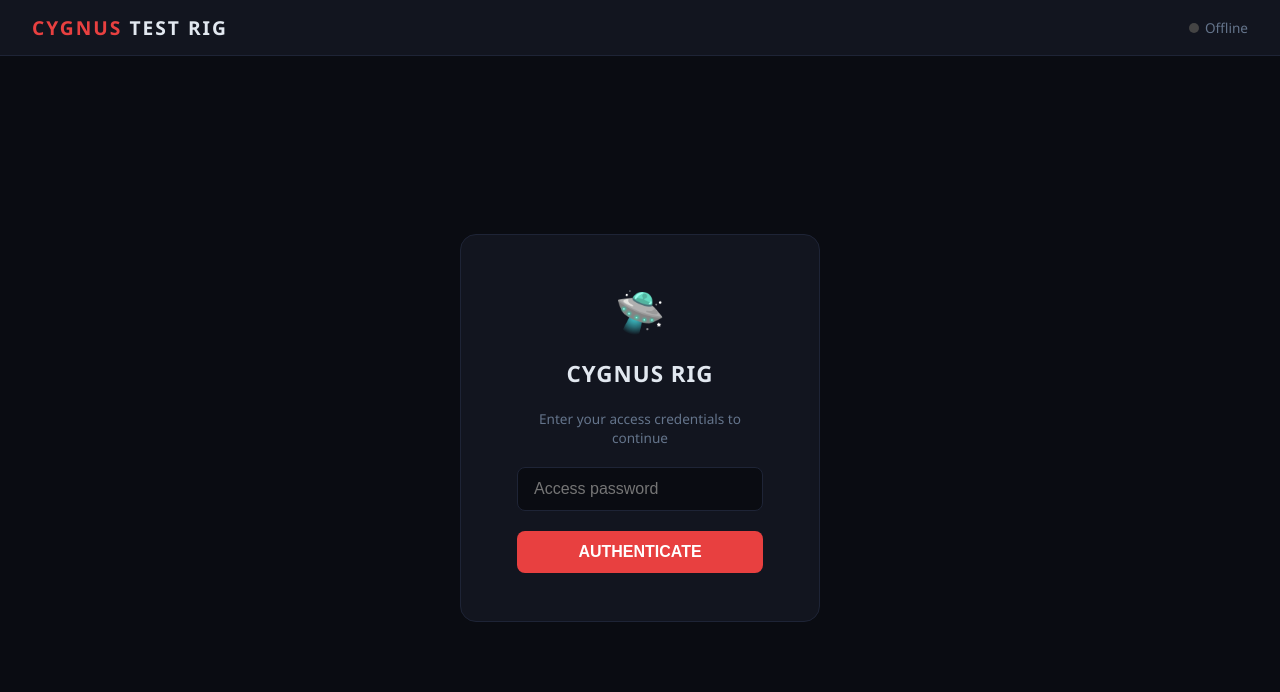
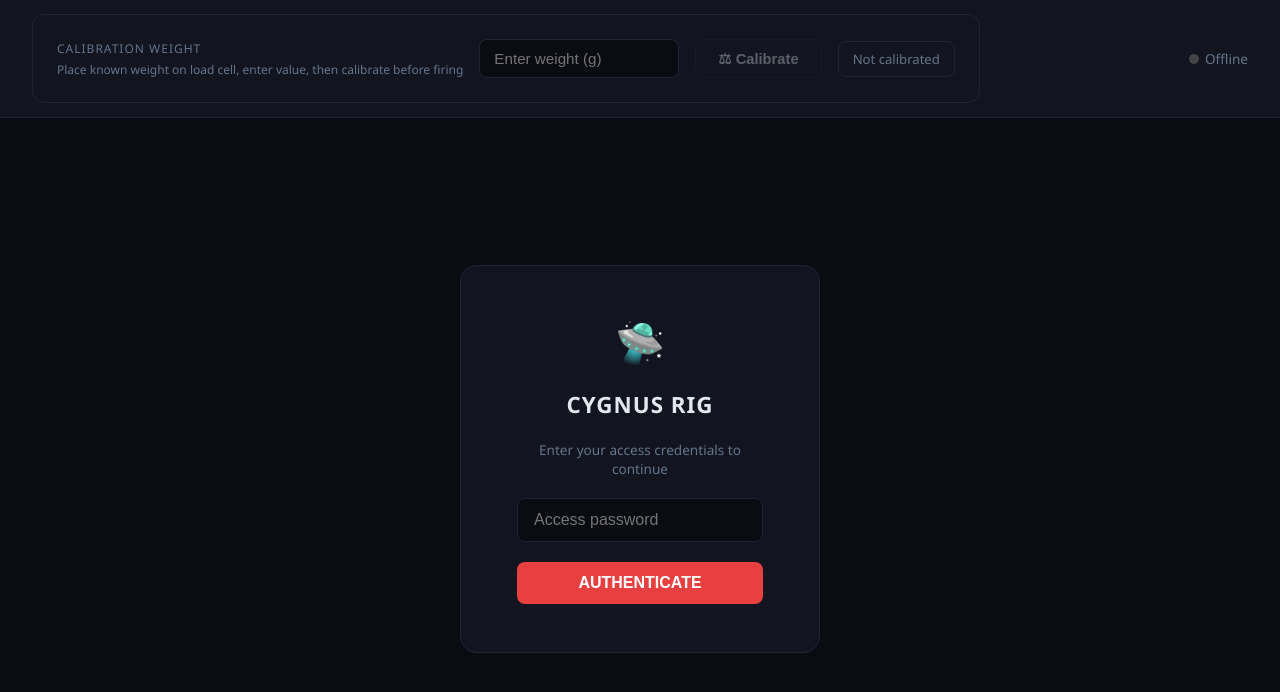
Before and after one commit to vahin21/thrust-test-rig, a website: page public/index.html in a window 1280 px wide. Drawn offline with nearby package versions, Linux system fonts and the light colour scheme.

Commit message:
Update index.html
added calibrationn

```diff
--- a/public/index.html
+++ b/public/index.html
@@ -113,7 +113,17 @@
 <body>
 
 <header>
-  <div class="logo">CYGNUS <span>TEST RIG</span></div>
+  <div class="chart-panel" id="calibPanel" style="display:flex;align-items:center;gap:16px;flex-wrap:wrap;">
+      <div style="display:flex;flex-direction:column;gap:4px;">
+        <span style="font-size:0.75rem;color:var(--muted);text-transform:uppercase;letter-spacing:1px;">Calibration Weight</span>
+        <span style="font-size:0.75rem;color:var(--muted);">Place known weight on load cell, enter value, then calibrate before firing</span>
+      </div>
+      <input type="number" id="knownWeight" placeholder="Enter weight (g)" min="0" style="padding:10px 14px;background:#0a0c12;border:1px solid var(--border);border-radius:8px;color:var(--text);font-size:0.95rem;outline:none;width:200px;" oninput="checkCalibReady()" />
+      <button class="btn btn-outline" id="calibBtn" onclick="doCalibrate()" disabled>⚖ Calibrate</button>
+      <div id="calibStatus" style="font-size:0.82rem;color:var(--muted);padding:8px 14px;border-radius:8px;border:1px solid var(--border);">Not calibrated</div>
+    </div>
+
+    <div class="controls-row">
   <div id="headerRight">
     <span id="connStatus"><span class="status-dot" id="connDot"></span>Offline</span>
     <span id="headerMode" style="display:none"></span>
```
